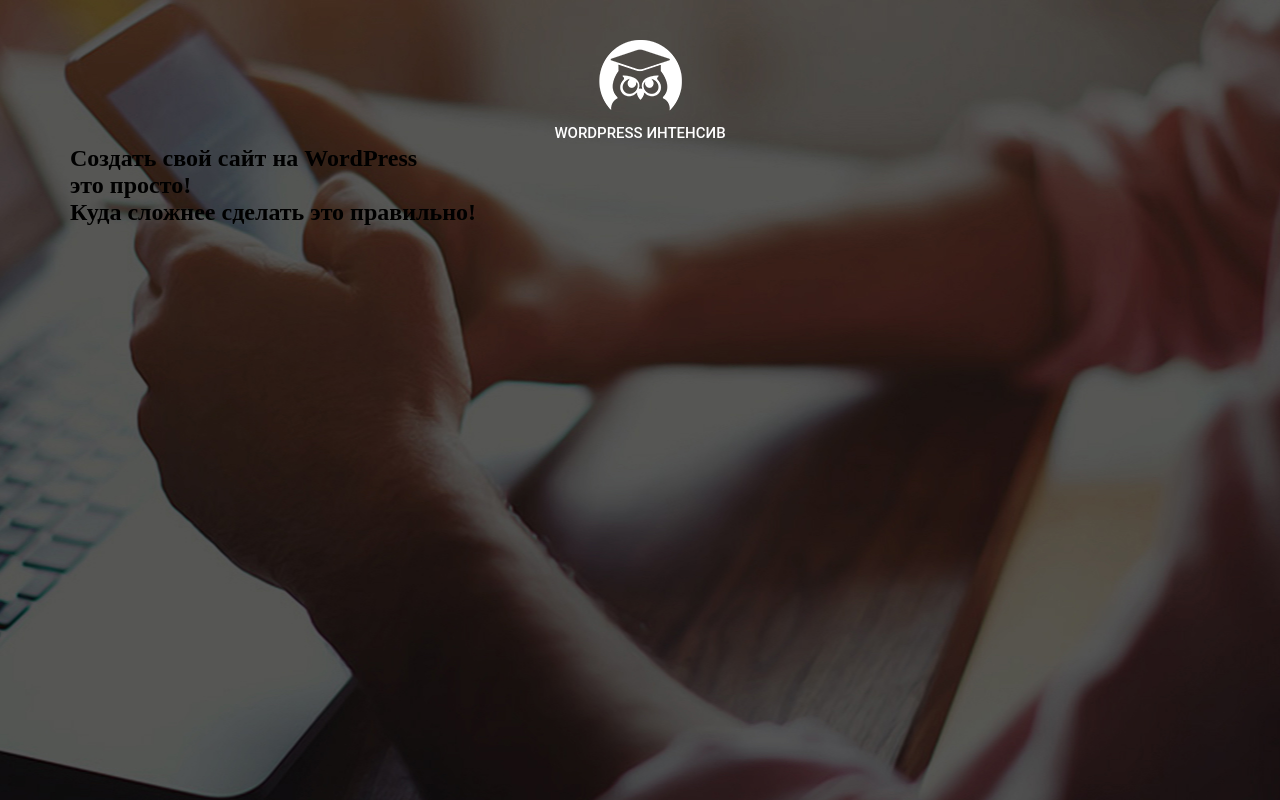
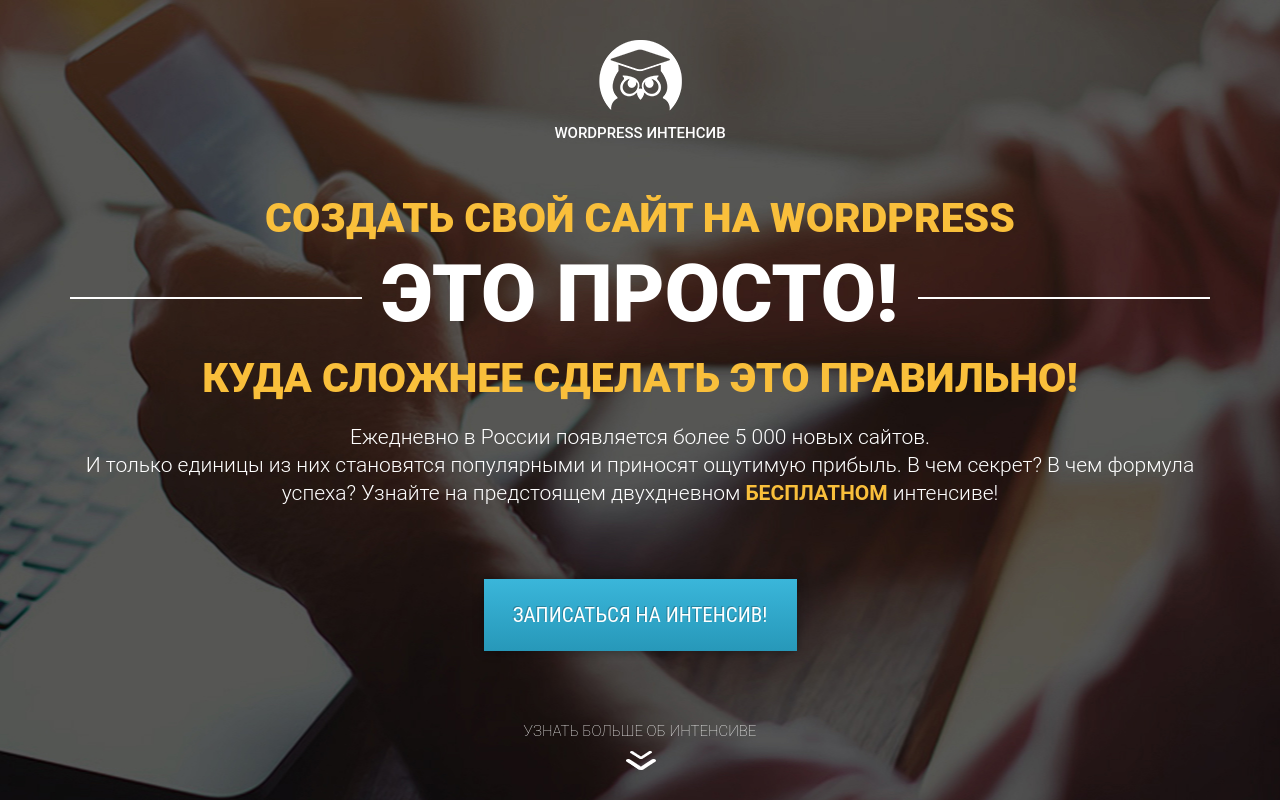
Before and after one commit to Dezmoss/web_dev, a plain HTML site: page Wordpress/index.html in a window 1280 px wide. Drawn offline with Linux system fonts and the light colour scheme.

Commit message:
complete promo section

```diff
--- a/Wordpress/css/style.css
+++ b/Wordpress/css/style.css
@@ -29,3 +29,117 @@
     line-height: 24px;
     margin-top: 10px;
 }
+
+.promo_title {
+    font-family: 'Roboto';
+    font-weight: 900;
+    font-size: 41px;
+    line-height: 41px;
+    text-transform: uppercase;
+    text-align: center;
+    margin-top: 53px;
+
+    color: #F9BF3B;
+}
+
+.promo_simple {
+    position: relative;
+    font-family: 'Roboto';
+    font-weight: 900;
+    font-size: 80px;
+    line-height: 80px;
+    text-transform: uppercase;
+    text-align: center;
+    margin-top: 15px;
+
+    color: #FFFFFF;
+}
+
+.promo_simple::before {
+    content: '';
+    position: absolute;
+    width: 292px;
+    height: 2px;
+    left: 0;
+    top: 43px;
+    background: #FFFFFF;
+}
+
+.promo_simple::after {
+    content: '';
+    position: absolute;
+    width: 292px;
+    height: 2px;
+    right: 0;
+    top: 43px;
+    background: #FFFFFF;
+}
+
+.promo_correct {
+    font-family: 'Roboto';
+    font-weight: 900;
+    font-size: 41px;
+    line-height: 41px;
+    text-transform: uppercase;
+    text-align: center;
+    margin-top: 24px;
+
+    color: #F9BF3B;
+}
+
+.promo_text {
+    font-family: 'Roboto';
+    font-weight: 300;
+    font-size: 21px;
+    line-height: 28px;
+    text-align: center;
+    margin-top: 24px;
+
+    color: #FFFFFF;
+}
+
+.promo_text span {
+    font-family: 'Roboto';
+    font-weight: 700;
+
+    color: #F9BF3B;
+}
+
+.promo_register_button {
+    width: 313px;
+    height: 72px;
+    display: block;
+
+    background: linear-gradient(0deg, #2798B9 0%, #3AB6DA 100%);
+    box-shadow: 0px 0px 10px rgba(0, 0, 0, 0.4);
+    border: 0;
+    margin: 72px auto 0;
+
+    font-family: 'Roboto Condensed';
+    font-weight: 400;
+    font-size: 21px;
+    text-align: center;
+    text-transform: uppercase;
+
+    color: #FFFFFF;
+
+    text-shadow: -1px -1px 0px rgba(0, 0, 0, 0.22);
+}
+
+.promo_learn_more {
+    font-family: 'Roboto';
+    font-style: normal;
+    font-weight: 100;
+    font-size: 15px;
+    line-height: 24px;
+    margin-top: 68px;
+    text-align: center;
+    text-transform: uppercase;
+
+    color: #FFFFFF;
+}
+
+.promo_down_arrow {
+    display: block;
+    margin: 7px auto 0;
+}
--- a/Wordpress/index.html
+++ b/Wordpress/index.html
@@ -17,9 +17,18 @@
                 <div class="logo_text">WORDPRESS ИНТЕНСИВ</div>
             </div>
 
-            <h1 class="title">Создать свой сайт на WordPress</h1>
-            <h2 class="simple">это просто! </h2>
-            <h2 class="correct">Куда сложнее сделать это правильно!</h2>
+            <h1 class="promo_title">Создать свой сайт на WordPress</h1>
+            <h2 class="promo_simple">это просто! </h2>
+            <h2 class="promo_correct">Куда сложнее сделать это правильно!</h2>
+            <p class="promo_text">Ежедневно в России появляется более 5 000 новых сайтов.<br>И только единицы из них
+                становятся популярными и приносят ощутимую прибыль. В чем секрет? В чем формула<br>успеха? Узнайте на
+                предстоящем двухдневном <span>БЕСПЛАТНОМ</span> интенсиве!</p>
+
+            <button class="promo_register_button">Записаться на интенсив!</button>
+
+            <p class="promo_learn_more">узнать больше об интенсиве</p>
+
+            <img src="icons/down_arrow.png" alt="down_arrow" class="promo_down_arrow">
         </div>
     </section>
 </body>
```
